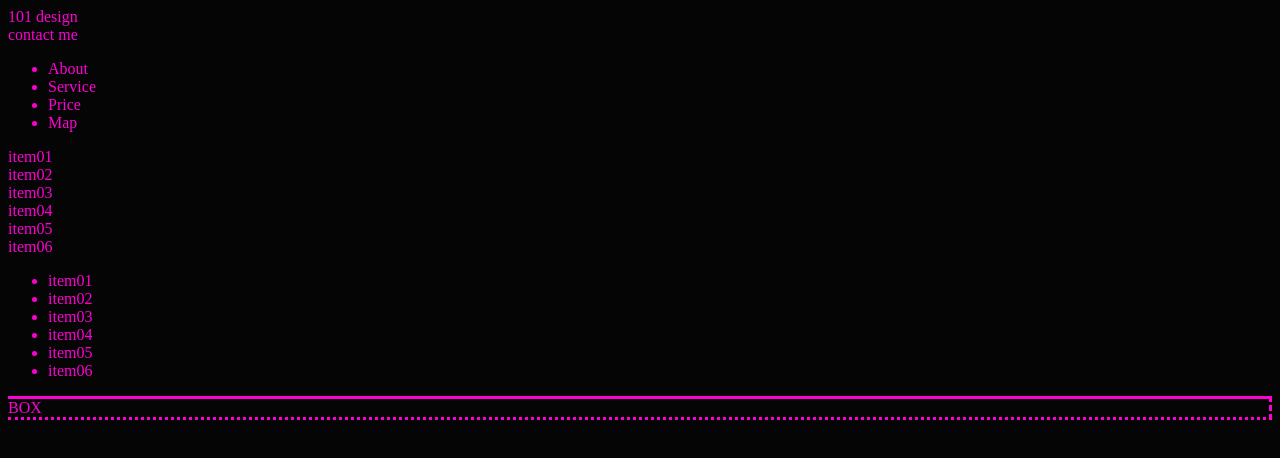
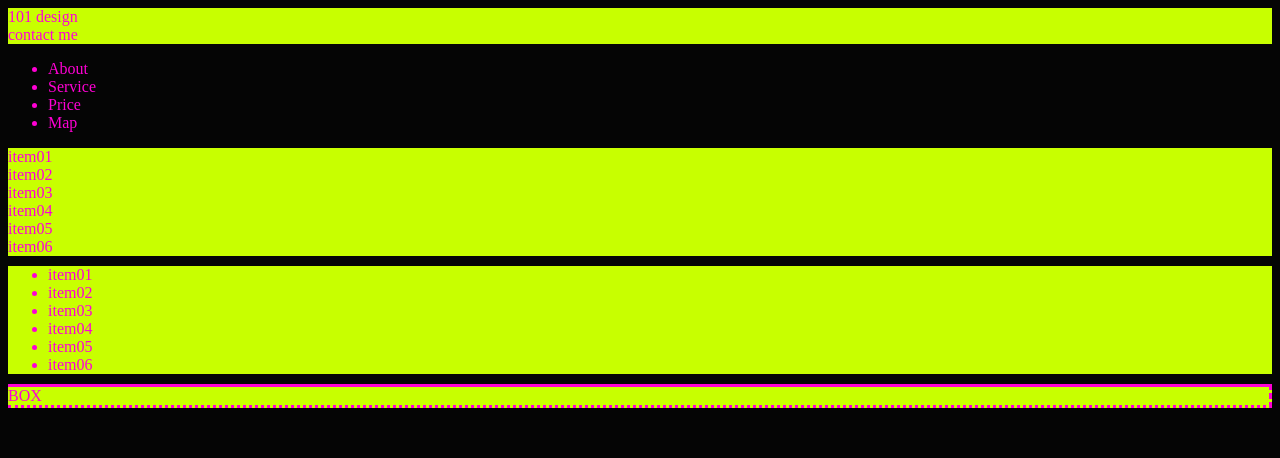
Before and after one commit to 101-manabe/my-first-repository, a website: page index.html in a window 1280 px wide. Drawn offline with Linux system fonts and the light colour scheme.

Commit message:
add some class in style.scss

```diff
--- a/src/sass/style.scss
+++ b/src/sass/style.scss
@@ -15,12 +15,16 @@ div {
   // 変数のテスト
   $bgColor: #050505;
   $textColor:rgb(255, 0, 212);
+  $maincolor:rgb(200, 255, 0);
   body{
     background-color: $bgColor;
     color: $textColor;
   }
   h1 {
     background-color: $bgColor;
+  }
+  div{
+    background-color: $maincolor;
   }
   .hoge {
     @include clearfix;
```
Also changed, not shown: assets/css/style.css.
